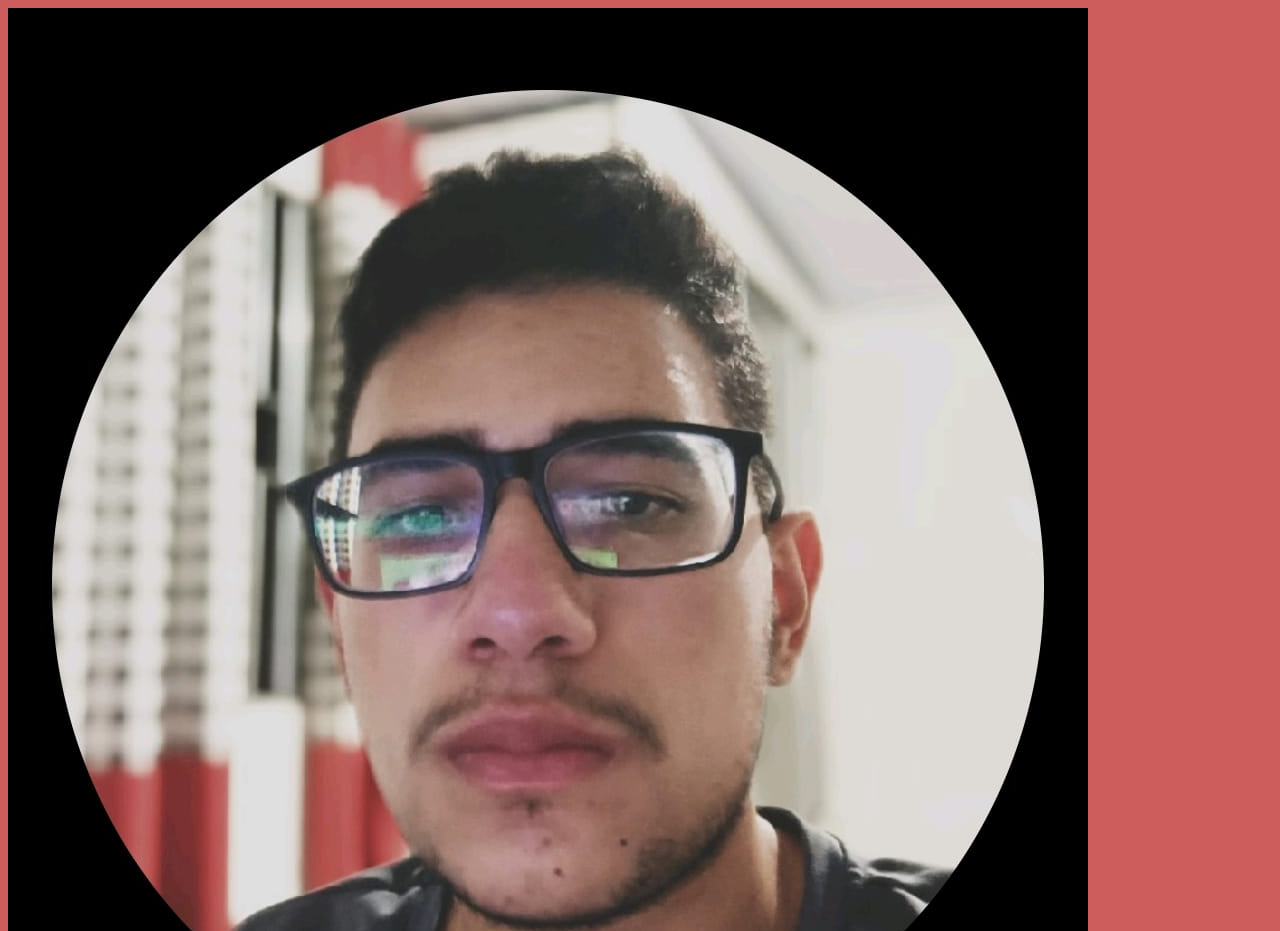
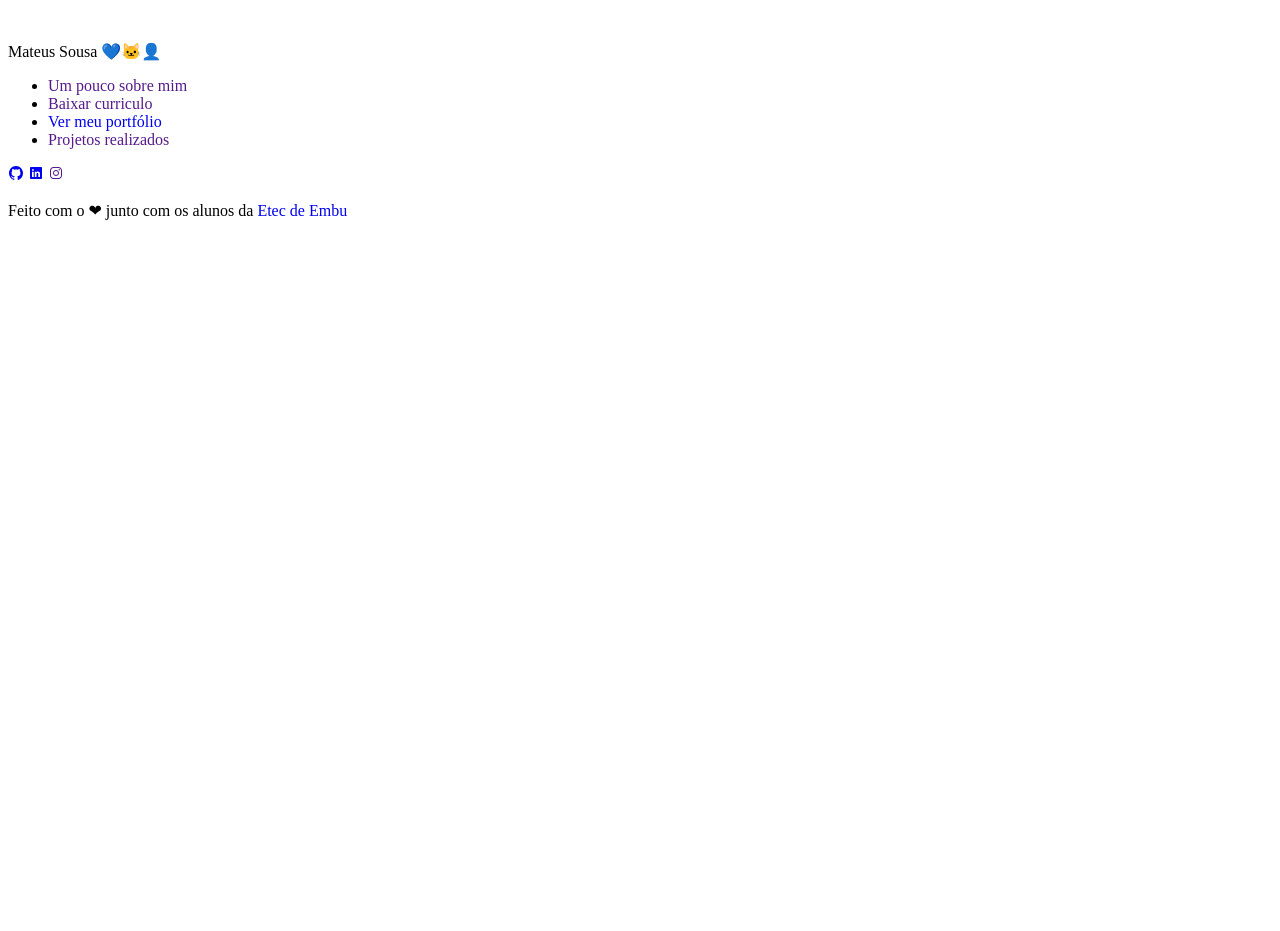
Before and after one commit to MaathJason/Portfolio, a plain HTML site: page index.html in a window 1280 px wide. Shown: the top 931 px of the page. After the commit the page ends 800 px from the top, so only its background shows below. Drawn offline with nearby package versions, Linux system fonts and the light colour scheme.

Commit message:
Terminando o HTML

```diff
--- a/index.html
+++ b/index.html
@@ -5,11 +5,12 @@
     <meta name="viewport" content="width=device-width, initial-scale=1.0">
     <title>Portfólio</title>
     <link rel="stylesheet" href="styles/style.css">
+
 </head>
 <body>
     <div>
         <div>
-            <img src="src/img/fotoport.jpeg" alt="">
+            <img src="src/img/fotoport.peg" alt="">
             <p>Mateus Sousa 💙🐱‍👤</p>
         </div>
         <ul>
@@ -26,6 +27,24 @@
                 <a href="">Projetos realizados</a>
             </li>
         </ul>
+
+        <div>
+            <a href="https://github.com/MaathJason">
+                <ion-icon name="logo-github"></ion-icon>
+            </a>
+            <a href="https://www.linkedin.com/in/mateus-sousa-7343812a6/">
+                <ion-icon name="logo-linkedin"></ion-icon>
+            </a>
+            <a href="">
+                <ion-icon name="logo-instagram"></ion-icon>
+            </a>
+        </div>
     </div>
+
+    <footer>
+       <p>Feito com o ❤ junto com os alunos da <a href="https://www.etecdeembu.com.br/"  target="_blank" >Etec de Embu</a></p>
+    </footer>
+
+    <script src="https://unpkg.com/ionicons@4.5.10-0/dist/ionicons.js"></script>
 </body>
 </html>
--- a/styles/style.css
+++ b/styles/style.css
@@ -1,3 +1,3 @@
-body{
-    background-color: indianred;
+a{
+    text-decoration: none;
 }
```
